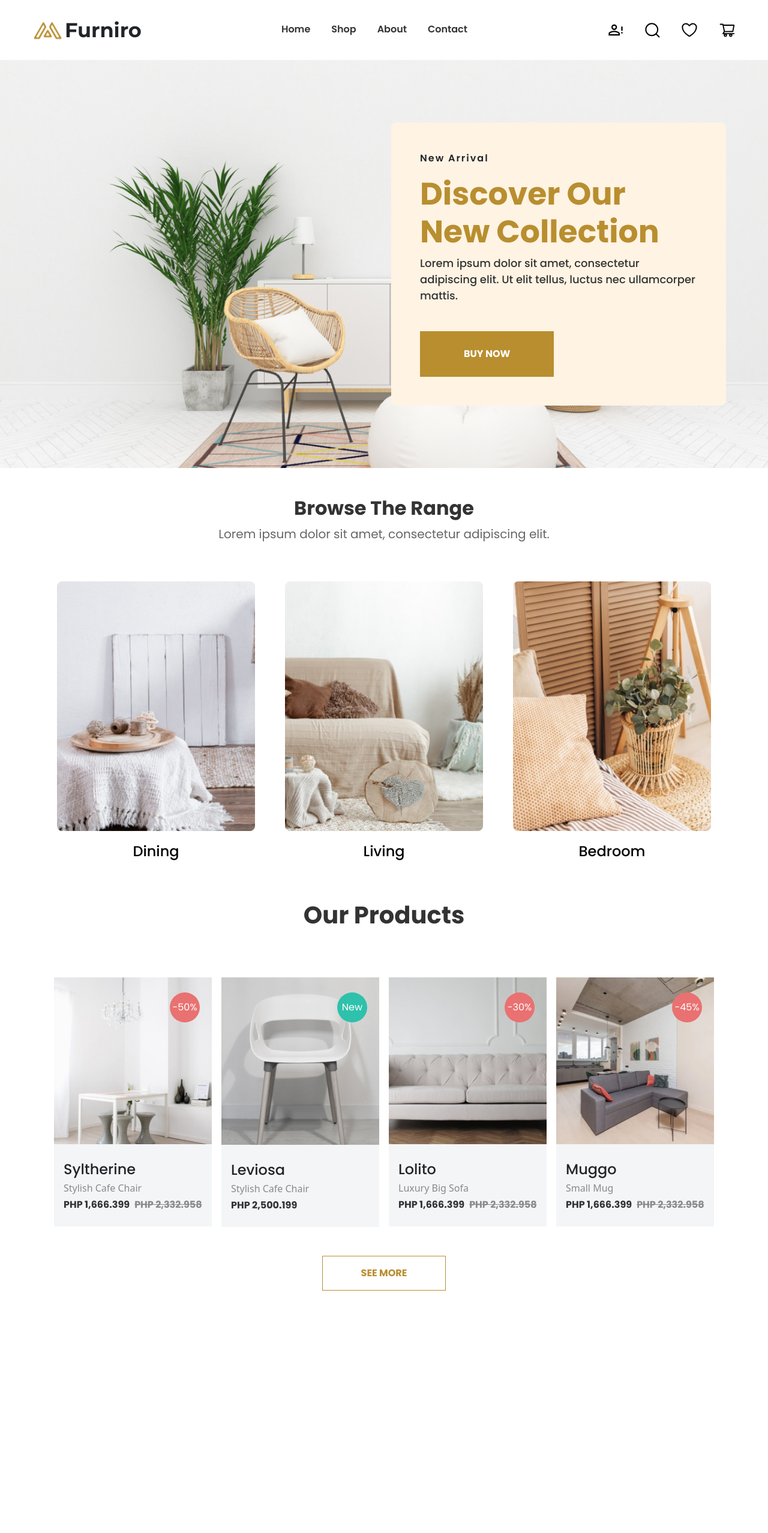
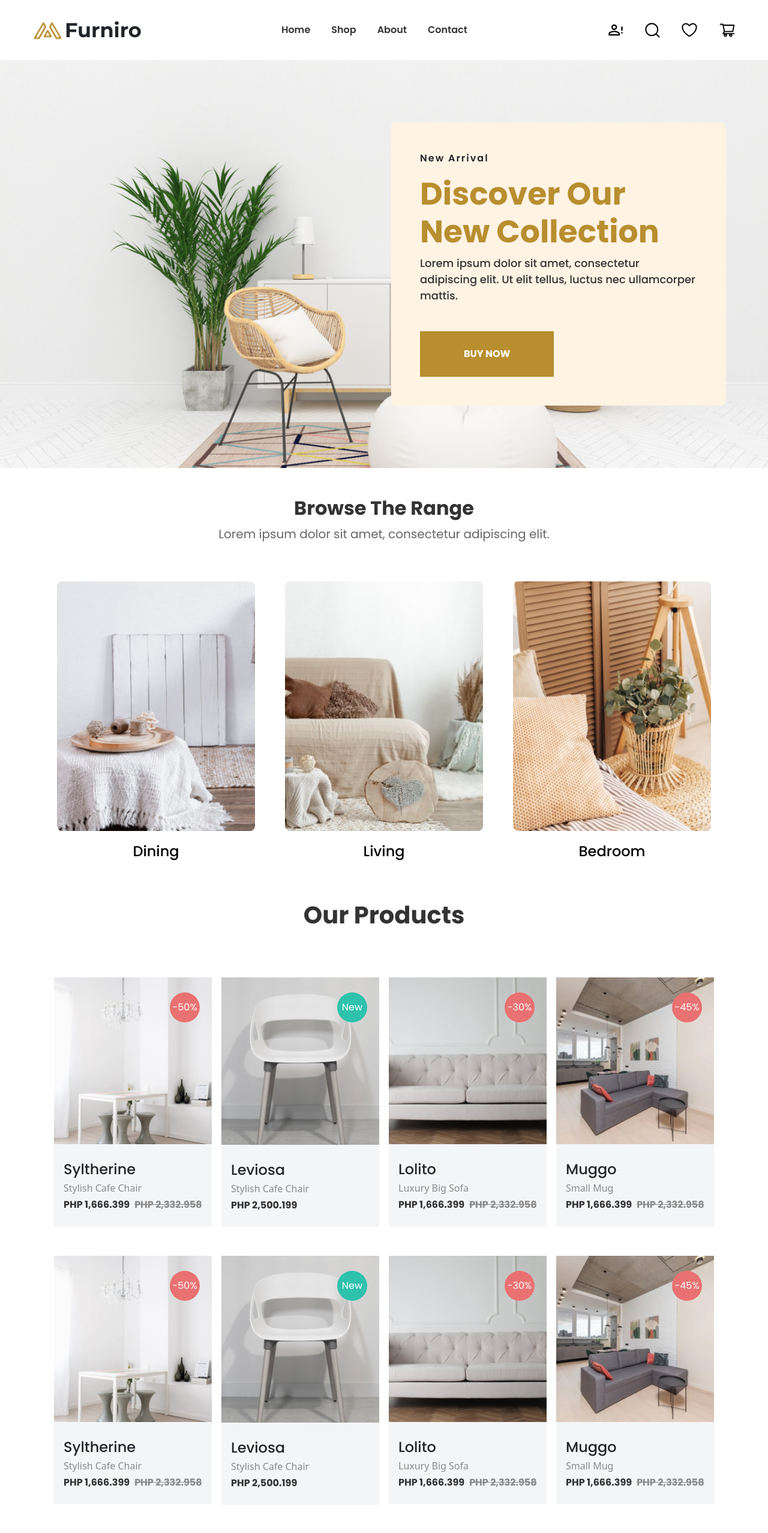
Before and after one commit to fritzgerald658/react-journey, a React (Vite) app: page / in a window 1280 px wide. Shown: the top 2555 px of the page at 60% size. Before the commit the page ends 2151 px from the top, so only its background shows below. Built offline with nearby package versions, Linux system fonts and the light colour scheme.

Commit message:
I'm working on mobile nav

```diff
--- a/src/furniro_components/Nav.jsx
+++ b/src/furniro_components/Nav.jsx
@@ -1,4 +1,4 @@
-import React from "react";
+import React, { useState } from "react";
 import furniroLogo from "../furniro_assets/furniro-logo.svg";
 import furniroAccountAlert from "../furniro_assets/furniro-account_alert.svg";
 import furniroCart from "../furniro_assets/furniro-cart.svg";
@@ -10,6 +10,11 @@ import { BiMenuAltRight } from "react-icons/bi";
 import "../furniro_components/NavStyle.css";
 import { Menu } from "@mui/material";
 function Nav() {
+  const [mobileNav, setMobileNav] = useState(false);
+
+  const toggleNav = () => {
+    setMobileNav((prevState) => !prevState);
+  };
   return (
     <>
       <div
@@ -20,11 +25,12 @@ function Nav() {
           <img src={furniroLogo} alt={furniroLogo} />
           <h3 className="m-0">Furniro</h3>
         </div>
-        {/* mobile nav */}
-        <nav className="d-lg-none d-flex align-items-center justify-content-end">
-          {<BiMenuAltRight size="2.5rem" />}
-        </nav>
-        <nav className="d-lg-flex d-sm-none d-none  justify-content-center align-items-center">
+
+        {/* {desktop nav} */}
+        <nav
+          className="d-lg-flex d-sm-none d-none  justify-content-center align-items-center"
+          id="desktop-nav"
+        >
           <a href="#" className="text-decoration-none">
             Home
           </a>
@@ -44,6 +50,41 @@ function Nav() {
           <img src={furniroHeart} alt={furniroHeart} />
           <img src={furniroCart} alt={furniroCart} />
         </div>
+        {/* mobile nav */}
+        <nav
+          onClick={toggleNav}
+          className="d-lg-none d-flex align-items-center justify-content-end"
+        >
+          {<BiMenuAltRight size="2.5rem" />}
+        </nav>
+
+        {!mobileNav && (
+          <div
+            className="container position-absolute bg-white d-lg-none p-5 "
+            id="mobile-nav"
+          >
+            <nav className="d-lg-none d-flex justify-content-center flex-column align-items-center h-100">
+              <a href="#" className="text-decoration-none py-2">
+                Home
+              </a>
+              <a href="#" className="text-decoration-none py-2">
+                Shop
+              </a>
+              <a href="#" className="text-decoration-none py-2">
+                About
+              </a>
+              <a href="#" className="text-decoration-none py-2">
+                Contact
+              </a>
+            </nav>
+            <div className="d-lg-none d-flex justify-content-center gap-5 mt-5">
+              <img src={furniroAccountAlert} alt={furniroAccountAlert} />
+              <img src={furniroSearch} alt={furniroSearch} />
+              <img src={furniroHeart} alt={furniroHeart} />
+              <img src={furniroCart} alt={furniroCart} />
+            </div>
+          </div>
+        )}
       </div>
     </>
   );
--- a/src/furniro_components/NavStyle.css
+++ b/src/furniro_components/NavStyle.css
@@ -43,7 +43,7 @@ nav a {
   font-weight: 600;
 }
 
-nav a::after {
+#desktop-nav nav a::after {
   content: "";
   height: 2px;
   background-color: var(--primary-color);
@@ -52,16 +52,48 @@ nav a::after {
   transition: 0.4s;
 }
 
-nav a:hover::after {
+#desktop-nav nav a:hover::after {
   width: 90%;
 }
 
+#mobile-nav {
+  border-top: 1px solid gray;
+  top: 95px;
+  width: 100%;
+  height: auto;
+  left: -400px;
+  z-index: 1;
+  animation: moveRight 0.5s ease-in-out forwards;
+}
+
+.mobile-nav-toggle {
+  left: 0;
+}
+
+#mobile-nav nav a {
+  border-bottom: 1px solid gray;
+  width: 60vw;
+  text-align: center;
+}
+
+#mobile-nav nav a:hover {
+  color: #b88e2f;
+}
 @keyframes zoom {
   from {
     transform: scale(0);
   }
   to {
     transform: scale(1);
+  }
+}
+
+@keyframes moveRight {
+  from {
+    left: -400px; /* Start position (off-screen) */
+  }
+  to {
+    left: 0; /* End position (fully visible on the screen) */
   }
 }
 
--- a/src/furniro_components/OurProducts.jsx
+++ b/src/furniro_components/OurProducts.jsx
@@ -158,10 +158,50 @@ function OurProducts() {
                 productOriginalPrice="PHP 2,332.958"
               />
             </div>
+            <div className="col-12 col-lg-4 col-xl-3  col-md-6 d-flex justify-content-center d-lg-block p-lg-2 my-3">
+              <OurProductsCard
+                saleRateBalloon="-50%"
+                productImage={furniroSyltherine}
+                productTitle="Syltherine"
+                productSubtitle="Stylish Cafe Chair"
+                productSalePrice="PHP 1,666.399"
+                productOriginalPrice="PHP 2,332.958"
+              />
+            </div>
+            <div className="col-12 col-lg-4 col-xl-3  col-md-6 d-flex justify-content-center d-lg-block p-lg-2 my-3">
+              <OurProductsCard
+                newItemBalloon="New"
+                productImage={furniroLeviosa}
+                productTitle="Leviosa"
+                productSubtitle="Stylish Cafe Chair"
+                productSalePrice="PHP 2,500.199"
+                productOriginalPrice=""
+              />
+            </div>
+            <div className="col-12 col-lg-4 col-xl-3  col-md-6 d-flex justify-content-center d-lg-block p-lg-2 my-3">
+              <OurProductsCard
+                saleRateBalloon="-30%"
+                productImage={furniroLolito}
+                productTitle="Lolito"
+                productSubtitle="Luxury Big Sofa"
+                productSalePrice="PHP 1,666.399"
+                productOriginalPrice="PHP 2,332.958"
+              />
+            </div>
+            <div className="col-12 col-lg-4 col-xl-3  col-md-6 d-flex justify-content-center d-lg-block p-lg-2 my-3">
+              <OurProductsCard
+                saleRateBalloon="-45%"
+                productImage={furniroMuggo}
+                productTitle="Muggo"
+                productSubtitle="Small Mug"
+                productSalePrice="PHP 1,666.399"
+                productOriginalPrice="PHP 2,332.958"
+              />
+            </div>
           </div>
         </div>
         <div className="container d-flex justify-content-center mt-4">
-          <button className="see-more-button">SEE MORE</button>
+          <button className="see-more-button">Show More</button>
         </div>
       </div>
     </>
--- a/src/furniro_components/OurProductsStyle.css
+++ b/src/furniro_components/OurProductsStyle.css
@@ -87,7 +87,7 @@
 
 #our-product-parent-container .see-more-button {
   font-family: var(--primary-font);
-  padding: 1rem 4rem;
+  padding: 0.7rem 4rem;
   border: none;
   cursor: pointer;
   background-color: transparent;
```
